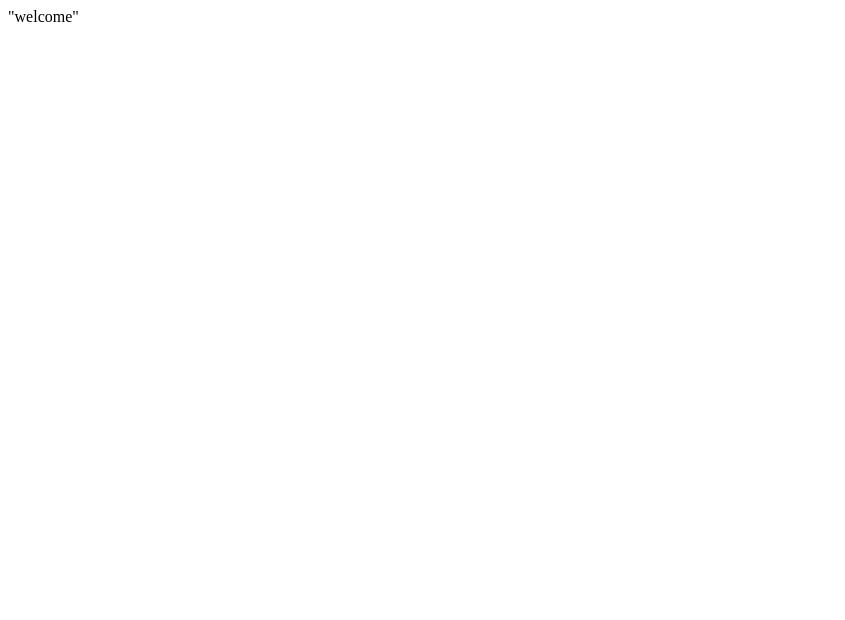
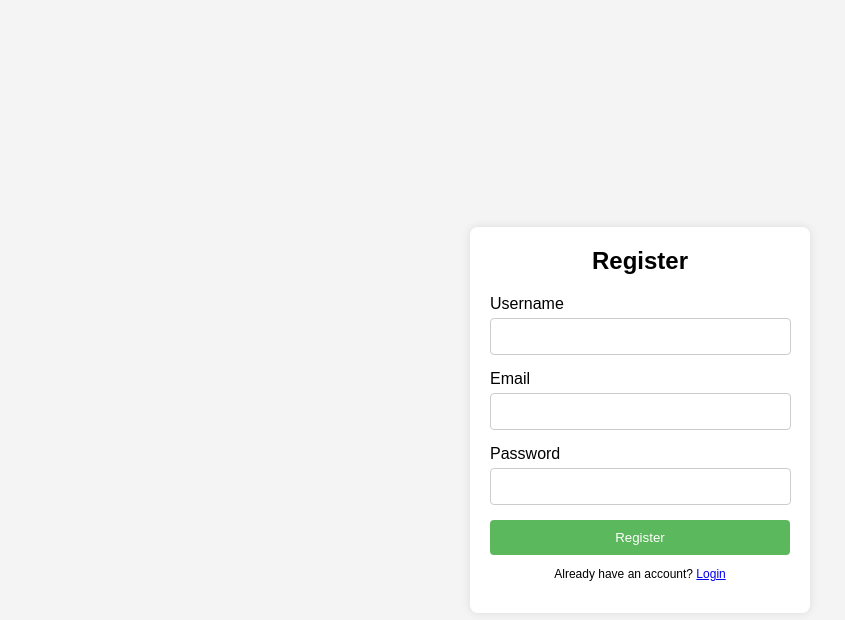
Before and after one commit to sivinash/registration_form_using_flask, a plain HTML site: page index.html in a window 1280 px wide. Shown: the whole page, without its empty margins (0-845 px from the left). Drawn offline with Linux system fonts and the light colour scheme.

Commit message:
modifed index

```diff
--- a/index.html
+++ b/index.html
@@ -3,10 +3,82 @@
 <head>
     <meta charset="UTF-8">
     <meta name="viewport" content="width=device-width, initial-scale=1.0">
-    <title>Document</title>
+    <title>Registration Form</title>
+    <style>
+        body {
+            font-family: Arial, sans-serif;
+            background-color: #f4f4f4;
+            padding: 20px;
+            display: flex;
+            justify-content: center;
+            align-items: center;
+            height: 100vh;
+            margin: 0;
+        }
+        .container {
+            background: white;
+            padding: 20px;
+            border-radius: 8px;
+            box-shadow: 0 0 10px rgba(0, 0, 0, 0.1);
+            width: 300px;
+        }
+        h2 {
+            margin: 0 0 20px;
+            text-align: center;
+        }
+        .form-group {
+            margin-bottom: 15px;
+        }
+        label {
+            display: block;
+            margin-bottom: 5px;
+        }
+        input[type="text"], input[type="email"], input[type="password"] {
+            width: 93%;
+            padding: 10px;
+            border: 1px solid #ccc;
+            border-radius: 4px;
+        }
+        input[type="submit"] {
+            background-color: #5cb85c;
+            color: white;
+            border: none;
+            padding: 10px;
+            width: 100%;
+            border-radius: 4px;
+            cursor: pointer;
+        }
+        input[type="submit"]:hover {
+            background-color: #4cae4c;
+        }
+        .footer {
+            margin-top: 10px;
+            text-align: center;
+            font-size: 12px;
+        }
+    </style>
 </head>
 <body>
-    "welcome"
-
+    <div class="container">
+        <h2>Register</h2>
+        <form>
+            <div class="form-group">
+                <label for="username">Username</label>
+                <input type="text" id="username" name="username" required>
+            </div>
+            <div class="form-group">
+                <label for="email">Email</label>
+                <input type="email" id="email" name="email" required>
+            </div>
+            <div class="form-group">
+                <label for="password">Password</label>
+                <input type="password" id="password" name="password" required>
+            </div>
+            <input type="submit" value="Register">
+        </form>
+        <div class="footer">
+            <p>Already have an account? <a href="#">Login</a></p>
+        </div>
+    </div>
 </body>
 </html>
```
